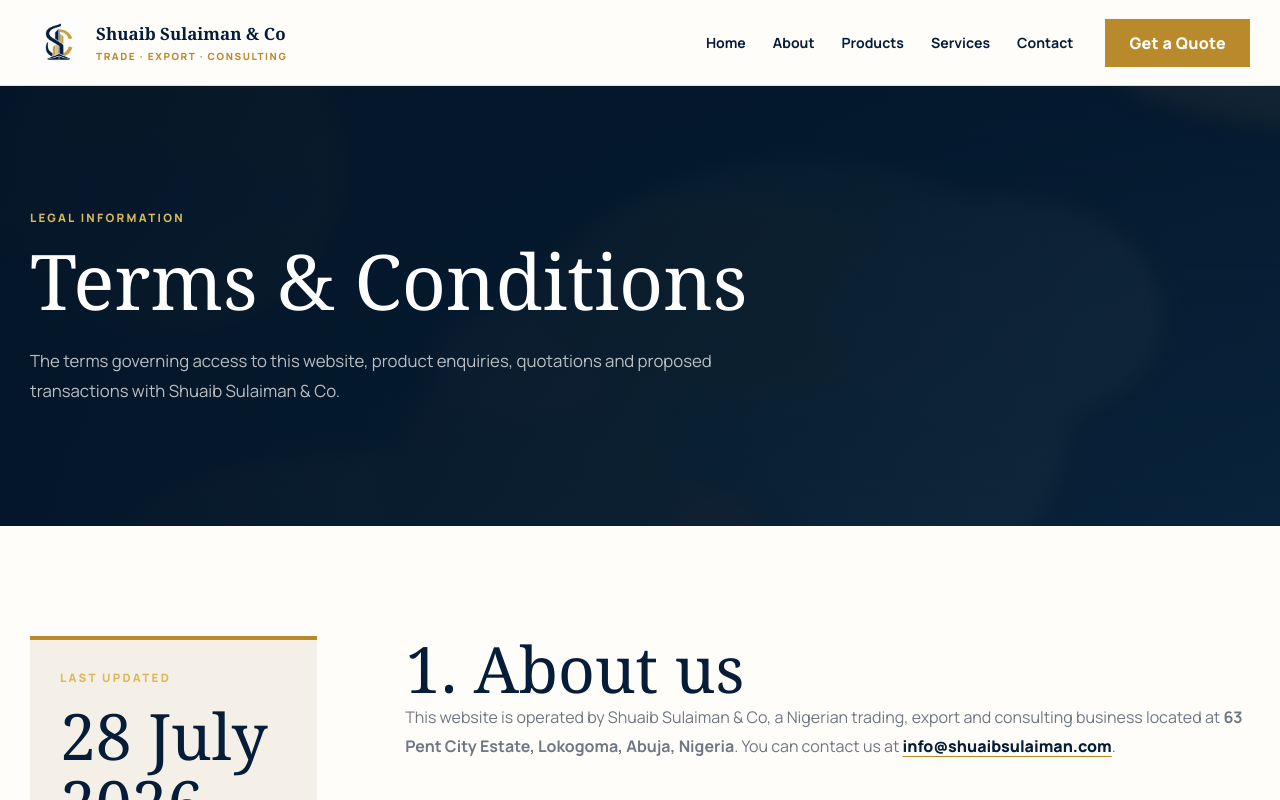
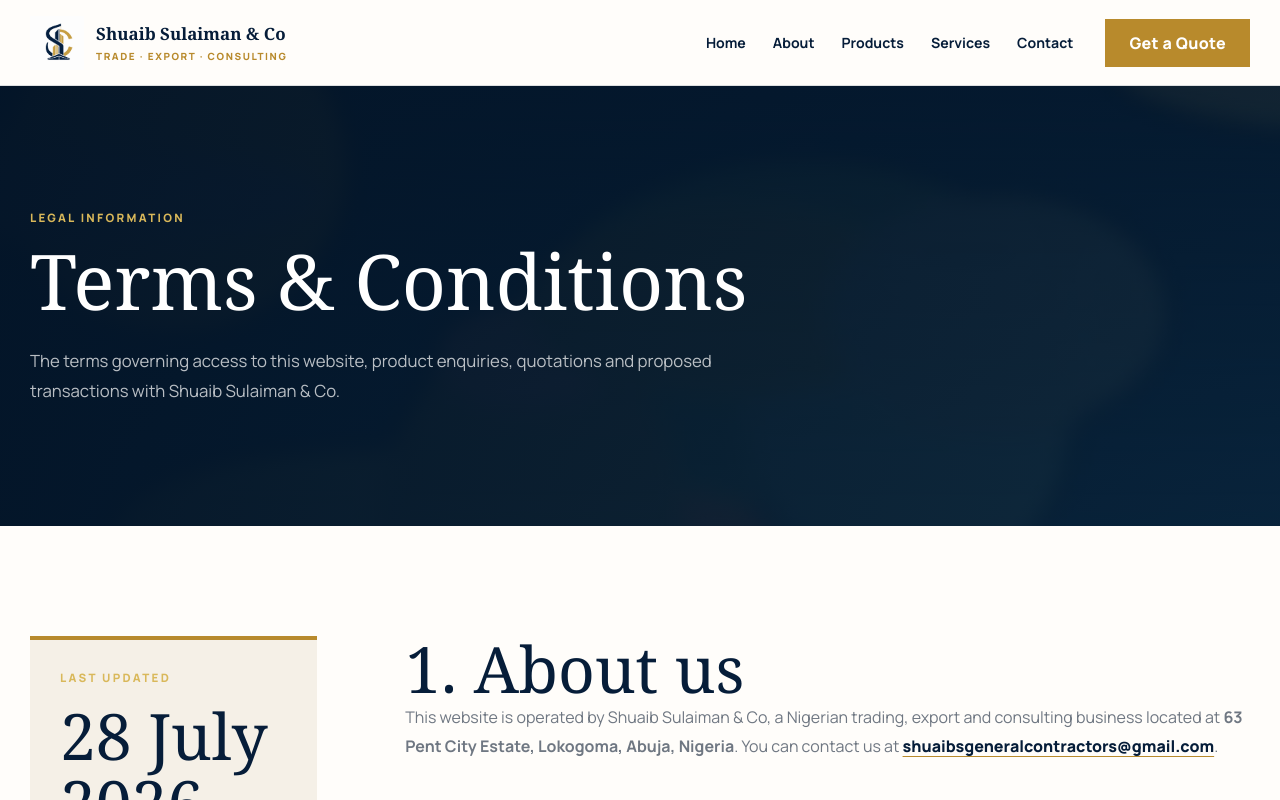
Before and after one commit to abbasn1/shuaib-sulaiman-website, a React (Vite) app: page /terms in a window 1280 px wide. Shown: the top 800 px of the page. Built offline with nearby package versions, Linux system fonts and the light colour scheme; no server answers.

Commit message:
Update terms contact email

```diff
--- a/src/pages/TermsConditionsPage.jsx
+++ b/src/pages/TermsConditionsPage.jsx
@@ -26,7 +26,7 @@
             <p>
               This website is operated by Shuaib Sulaiman & Co, a Nigerian trading, export and consulting business located at
               {' '}<strong>63 Pent City Estate, Lokogoma, Abuja, Nigeria</strong>. You can contact us at
-              {' '}<a href="mailto:info@shuaibsulaiman.com">info@shuaibsulaiman.com</a>.
+              {' '}<a href="mailto:shuaibsgeneralcontractors@gmail.com">shuaibsgeneralcontractors@gmail.com</a>.
             </p>
           </section>
 
@@ -178,7 +178,7 @@
 
           <div className="legal-contact-card">
             <h2>Questions about these terms?</h2>
-            <p>Email <a href="mailto:info@shuaibsulaiman.com">info@shuaibsulaiman.com</a> or contact us at 63 Pent City Estate, Lokogoma, Abuja, Nigeria.</p>
+            <p>Email <a href="mailto:shuaibsgeneralcontractors@gmail.com">shuaibsgeneralcontractors@gmail.com</a> or contact us at 63 Pent City Estate, Lokogoma, Abuja, Nigeria.</p>
             <Link className="primary-button" to="/contact">Contact Us</Link>
           </div>
         </div>
```
